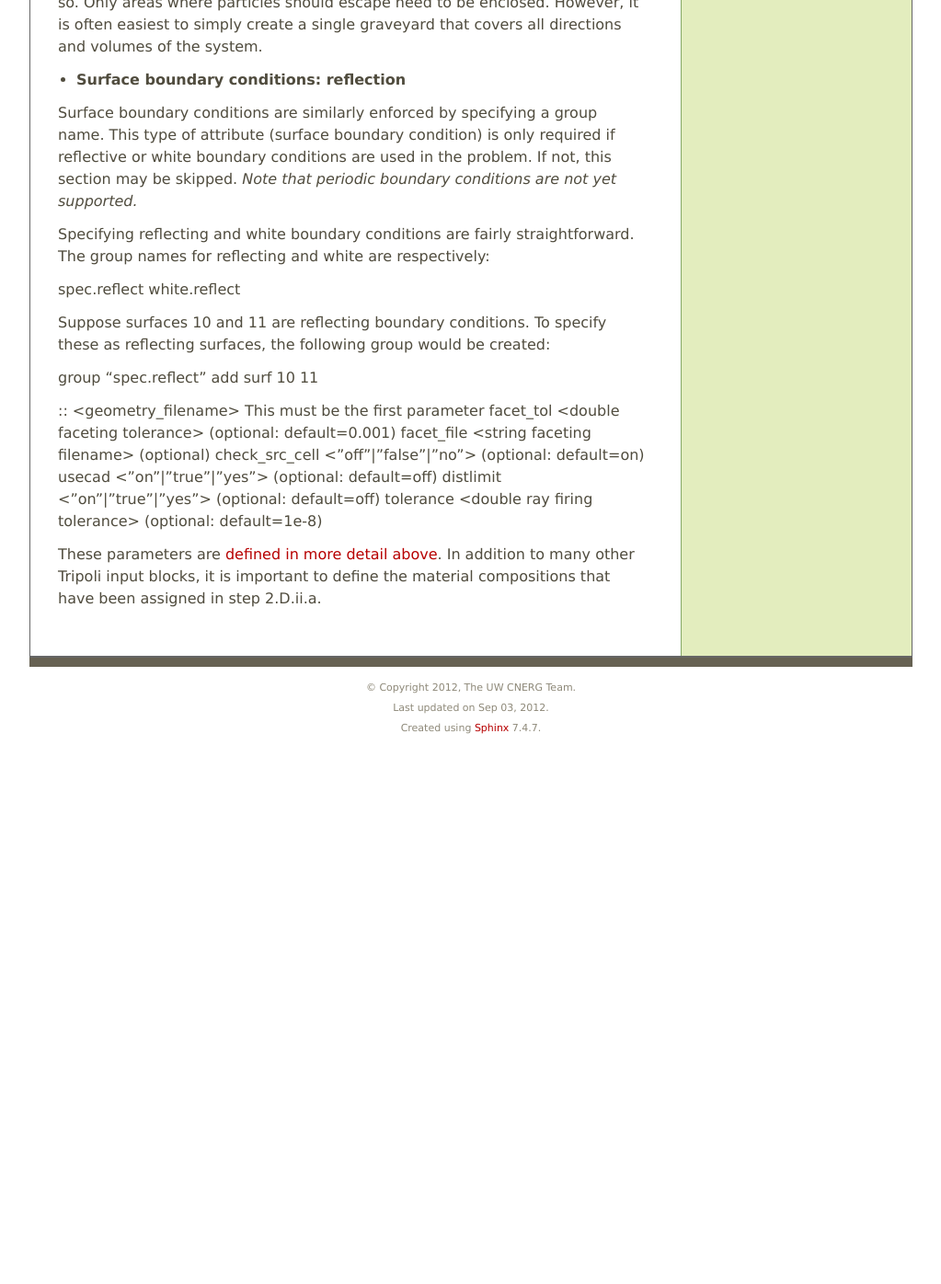
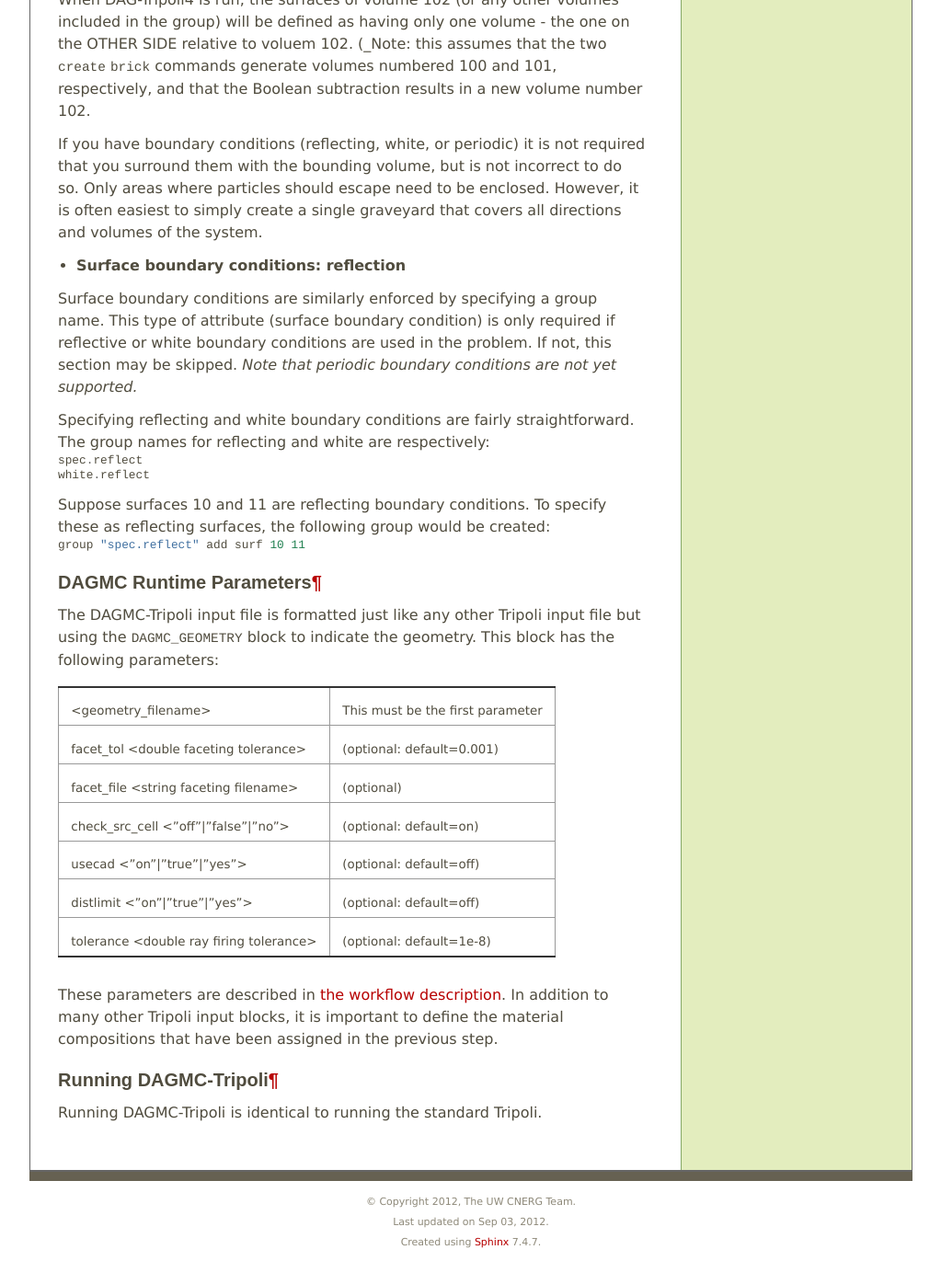
Before and after one commit to svalinn/DAGMC, a Sphinx documentation site: the page built from source/doc/usersguide/dag-tripoli4.rst, in a window 1280 px wide and 1400 px high, scrolled down 1997 px. Shown: the top 1396 px of the window at 92% size, without its empty margins (128-1151 px from the left). Built offline with Sphinx 7.4.7, drawn with Linux system fonts in a browser that asks for light colours; pages that are not in the unit, such as notebooks, are missing from menus; before the commit the page ends 2838 px from its top, so only the background shows below that; some of the changed text lies outside the part shown.

Commit message:
fixed formatting for dag-tripoli

```diff
--- a/source/doc/usersguide/dag-tripoli4.rst
+++ b/source/doc/usersguide/dag-tripoli4.rst
@@ -8,95 +8,159 @@
 3. changes to the command-line
 
 
- 2.D.ii. DAG-Tripoli4
+Geometry Metadata
 --------
-.. _S2Diia
 
- 2.D.ii.a. Geometry Metadata
---------
-The current version of DAG-Tripoli4 allows the definition of material compositions and boundary conditions in the geometry.
+The current version of DAG-Tripoli4 allows the definition of material
+compositions and boundary conditions in the geometry.
 
-    Assigning Materials & Densities
---------
-The generic workflow description outlines the `principles of grouping <#S2Biii>`_, but a specific naming convention is required for DAG-Tripoli4. To define materials, the Tripoli composition name must be provided in the group name. The format for the group name is as follows:
+Assigning Materials & Densities
+'''''''''''''''''''''''''''''''''
 
-  comp_[compname]
+The generic workflow description includes details on
+:ref:`grouping-basics`, but a specific naming convention is required
+for DAG-Tripoli4. To define materials, the Tripoli composition name
+must be provided in the group name. The format for the group name is
+as follows:
+::
+     comp_[compname]
 
-``[compname]`` is replaced by the composition name that will be specified in the Tripoli4 input file.  ``[density]`` is replaced by either the atomic density or the mass density.  Like the MCNP cell cards, positive values are atomic densities in [atoms/barn-cm] and negative values are mass densities in [g/cc].
+``[compname]`` is replaced by the composition name that will be
+specified in the Tripoli4 input file.  ``[density]`` is replaced by
+either the atomic density or the mass density.  Like the MCNP cell
+cards, positive values are atomic densities in [atoms/barn-cm] and
+negative values are mass densities in [g/cc].
 
-For example, suppose UO2 is composition ``Uoxide`` in the problem and volumes 4 through 18 consist of this material.  To assign materials to these volumes, the following command would be used:
+For example, suppose UO2 is composition ``Uoxide`` in the problem and
+volumes 4 through 18 consist of this material.  To assign materials to
+these volumes, the following command would be used:
+::
+     group "comp_Uoxide" add vol 4 to 18
 
-  group "comp_Uoxide" add vol 4 to 18
+*Note: If a volume is not assigned to a specific group, when run in
+DAGMC it will be treated as a void; the material for that cell will be
+zero. This can actually become a fairly useful debugging tool to
+identify volumes that were not assigned to their appropriate group.*
 
-*Note: If a volume is not assigned to a specific group, when run in DAGMC it will be treated as a void; the material for that cell will be zero. This can actually become a fairly useful debugging tool to identify volumes that were not assigned to their appropriate group.*
+If you would like to assign a material to the explicit complement, you
+can use the same mechanism, but add the string ``_comp`` to the end of
+the group name.  Since DAGMC only recognizes those groups that contain
+an entity, it is necessary to add a volume to this group, recognizing
+that this material will NOT be assigned to that volume.  (_It is often
+convenient to assign the graveyard volume (see below) to the implicit
+complement material group to minimize confusion._) For example, if you
+would like the explicit complement to be modeled with the composition
+named "air":
+::
+     create group "comp_air_comp"
 
-If you would like to assign a material to the explicit complement, you can use the same mechanism, but add the string ``_comp`` to the end of the group name.  Since DAGMC only recognizes those groups that contain an entity, it is necessary to add a volume to this group, recognizing that this material will NOT be assigned to that volume.  (_It is often convenient to assign the graveyard volume (see below) to the implicit complement material group to minimize confusion._)  For example, if you would like the explicit complement to be modeled with the composition named "air":
+Defining Boundary Conditions
+'''''''''''''''''''''''''''''''
 
-   create group "comp_air_comp"
-
-    Defining Boundary Conditions
---------
-There are two general classes of boundary condition supported by DAG-Tripoli4. a vacuum boundary and reflecting surfaces, and they are implemented in different ways.
+There are two general classes of boundary condition supported by
+DAG-Tripoli4. a vacuum boundary and reflecting surfaces, and they are
+implemented in different ways.
 
 * **Defining the "graveyard": vacuum boundaries**
 
-A vacuum boundary condition is typically defined in Tripoli4 by simply having a surface with not defined volume on its other side.  Since DAGMC's implicit complement is also defined this way, it is not possible to use this convention in DAG-Tripoli4.  Instead, volumes are created on the vacuum side of those same surfaces, but those volumes are placed in a special group, known as the "graveyard" to change their behavior.  Any geometric shape can be used for this; however, a cubic shell is often preferred.  This shell volume will represent the outside world and will be the cell where all of the particles are terminated (thus it will have an importance of zero).
+A vacuum boundary condition is typically defined in Tripoli4 by simply
+having a surface with not defined volume on its other side.  Since
+DAGMC's implicit complement is also defined this way, it is not
+possible to use this convention in DAG-Tripoli4.  Instead, volumes are
+created on the vacuum side of those same surfaces, but those volumes
+are placed in a special group, known as the "graveyard" to change
+their behavior.  Any geometric shape can be used for this; however, a
+cubic shell is often preferred.  This shell volume will represent the
+outside world and will be the cell where all of the particles are
+terminated (thus it will have an importance of zero).
 
 [need more on implicit complement in context of Tripoli]
 
-To create this volume create two volumes in CUBIT with the same shape, same center, and one slightly larger than the other.  Subtract the smaller from the larger.  The remaining volume is the graveyard.
+To create this volume create two volumes in CUBIT with the same shape,
+same center, and one slightly larger than the other.  Subtract the
+smaller from the larger.  The remaining volume is the graveyard.
 
-Like the material definitions and boundary conditions discussed in the previous section. The graveyard is defined by assigning it a specific group name, one of the following keywords:
+Like the material definitions and boundary conditions discussed in the
+previous section. The graveyard is defined by assigning it a specific
+group name, one of the following keywords:
+::
+    graveyard
+    outside.world
+    rest.of.world
 
-  graveyard
-  outside.world
-  rest.of.world
+Consider a geometry with 99 volumes that all fit within a cube
+centered at the origin with side-length 99 cm.  To create a graveyard
+for this problem in CUBIT, you could issue the following commands:
+::
+    cubit_prompt> create brick x 100
+    cubit_prompt> create brick x 105
+    cubit_prompt> subtract vol 100 from vol 101
+    cubit_prompt> group "graveyard" add vol 102
 
-Consider a geometry with 99 volumes that all fit within a cube centered at the origin with side-length 99 cm.  To create a graveyard for this problem in CUBIT, you could issue the following commands:
-::
-cubit_prompt> create brick x 100
-cubit_prompt> create brick x 105
-cubit_prompt> subtract vol 100 from vol 101
-cubit_prompt> group "graveyard" add vol 102
+When DAG-Tripoli4 is run, the surfaces of volume 102 (or any other
+volumes included in the group) will be defined as having only one
+volume - the one on the OTHER SIDE relative to voluem 102. (_Note:
+this assumes that the two ``create brick`` commands generate volumes
+numbered 100 and 101, respectively, and that the Boolean subtraction
+results in a new volume number 102.
 
-
-When DAG-Tripoli4 is run, the surfaces of volume 102 (or any other volumes included in the group) will be defined as having only one volume - the one on the OTHER SIDE relative to voluem 102. (_Note: this assumes that the two ``create brick`` commands generate volumes numbered 100 and 101, respectively, and that the Boolean subtraction results in a new volume number 102.
-
-If you have boundary conditions (reflecting, white, or periodic) it is not required that you surround them with the bounding volume, but is not incorrect to do so.  Only areas where particles should escape need to be enclosed.  However, it is often easiest to simply create a single graveyard that covers all directions and volumes of the system.
+If you have boundary conditions (reflecting, white, or periodic) it is
+not required that you surround them with the bounding volume, but is
+not incorrect to do so.  Only areas where particles should escape need
+to be enclosed.  However, it is often easiest to simply create a
+single graveyard that covers all directions and volumes of the system.
 
 * **Surface boundary conditions: reflection**
 
-Surface boundary conditions are similarly enforced by specifying a group name. This type of attribute (surface boundary condition) is only required if reflective or white boundary conditions are used in the problem.  If not, this section may be skipped.  *Note that periodic boundary conditions are not yet supported.*
+Surface boundary conditions are similarly enforced by specifying a
+group name. This type of attribute (surface boundary condition) is
+only required if reflective or white boundary conditions are used in
+the problem.  If not, this section may be skipped.  *Note that
+periodic boundary conditions are not yet supported.*
 
-Specifying reflecting and white boundary conditions are fairly straightforward.  The group names for reflecting and white are respectively:
+Specifying reflecting and white boundary conditions are fairly
+straightforward.  The group names for reflecting and white are
+respectively:
+::
+    spec.reflect
+    white.reflect
 
-  spec.reflect
-  white.reflect
+Suppose surfaces 10 and 11 are reflecting boundary conditions.  To
+specify these as reflecting surfaces, the following group would be
+created:
+::
+    group "spec.reflect" add surf 10 11
 
-Suppose surfaces 10 and 11 are reflecting boundary conditions.  To specify these as reflecting surfaces, the following group would be created:
+DAGMC Runtime Parameters
+'''''''''''''''''''''''''''
 
-  group "spec.reflect" add surf 10 11
+The DAGMC-Tripoli input file is formatted just like any other Tripoli
+input file but using the ``DAGMC_GEOMETRY`` block to indicate the
+geometry.  This block has the following parameters:
 
-.. _S2Diib
-
- 2.D.ii.b. DAGMC Runtime Parameters
---------
-The DAGMC-Tripoli input file is formatted just like any other Tripoli input file but using the ``DAGMC_GEOMETRY`` block to indicate the geometry.  This block has the following parameters:
-
-::
-<geometry_filename>  This must be the first parameter
-facet_tol <double faceting tolerance> (optional: default=0.001)
-facet_file <string faceting filename> (optional)
-check_src_cell <"off"|"false"|"no"> (optional: default=on)
-usecad <"on"|"true"|"yes"> (optional: default=off)
-distlimit <"on"|"true"|"yes"> (optional: default=off)
-tolerance <double ray firing tolerance> (optional: default=1e-8)
++---------------------------------------+----------------------------------+
+|<geometry_filename>                    |  This must be the first parameter|
++---------------------------------------+----------------------------------+
+|facet_tol <double faceting tolerance>  | (optional: default=0.001)        |
++---------------------------------------+----------------------------------+
+|facet_file <string faceting filename>  | (optional)                       |
++---------------------------------------+----------------------------------+
+|check_src_cell <"off"|"false"|"no">    | (optional: default=on)           |
++---------------------------------------+----------------------------------+
+|usecad <"on"|"true"|"yes">             | (optional: default=off)          |
++---------------------------------------+----------------------------------+
+|distlimit <"on"|"true"|"yes">          | (optional: default=off)          |
++---------------------------------------+----------------------------------+
+|tolerance <double ray firing tolerance>| (optional: default=1e-8)         |
++---------------------------------------+----------------------------------+
 
 
-These parameters are `defined in more detail above <#S2C>`_.  In addition to many other Tripoli input blocks, it is important to define the material compositions that have been assigned in step 2.D.ii.a.
+These parameters are described in :ref:`the workflow description
+<additional_parameters>`.  In addition to many other Tripoli input
+blocks, it is important to define the material compositions that have
+been assigned in the previous step.
 
-.. _S2Diic
+Running DAGMC-Tripoli
+'''''''''''''''''''''''
 
- 2.D.ii.c. Running DAGMC-Tripoli
---------
 Running DAGMC-Tripoli is identical to running the standard Tripoli.
```
